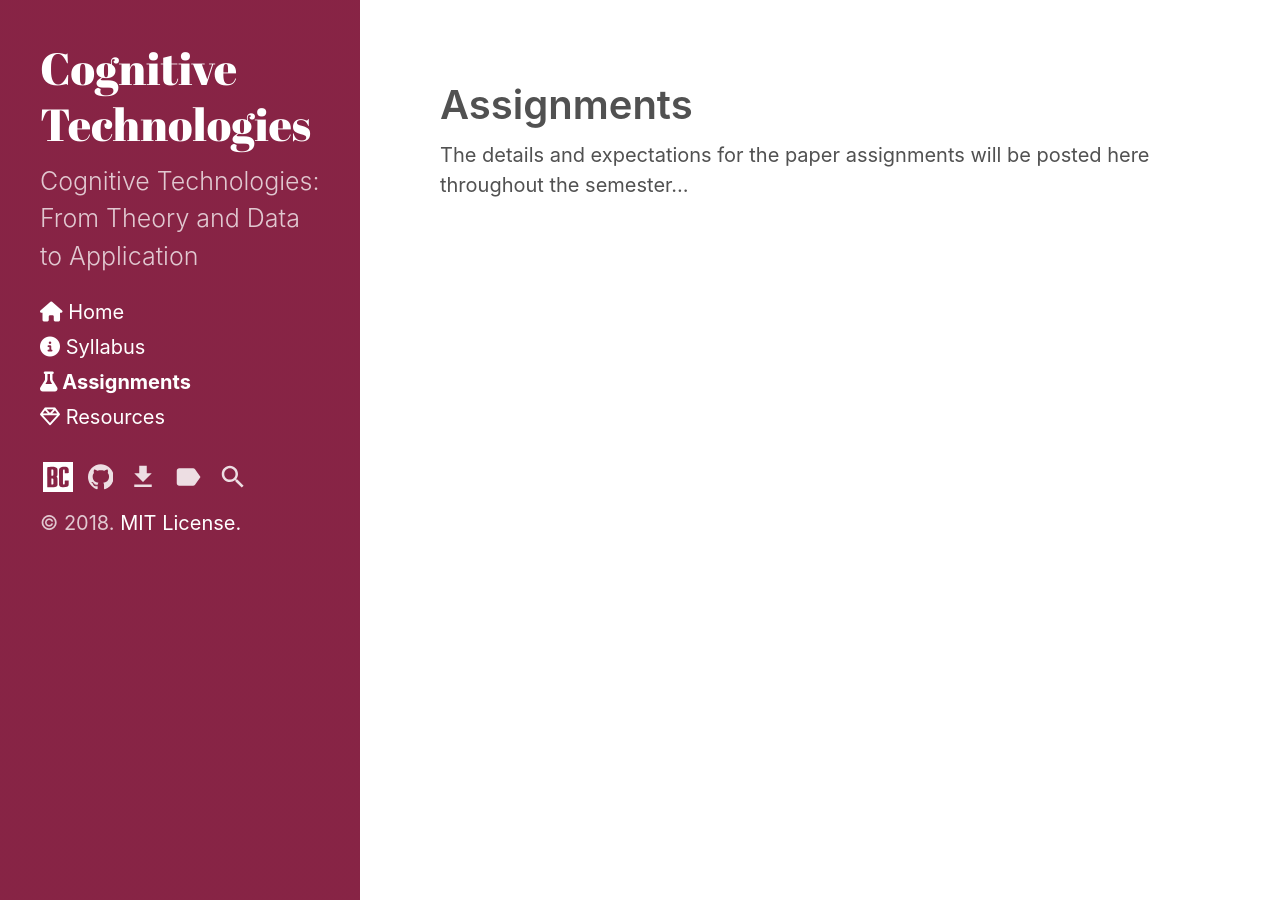
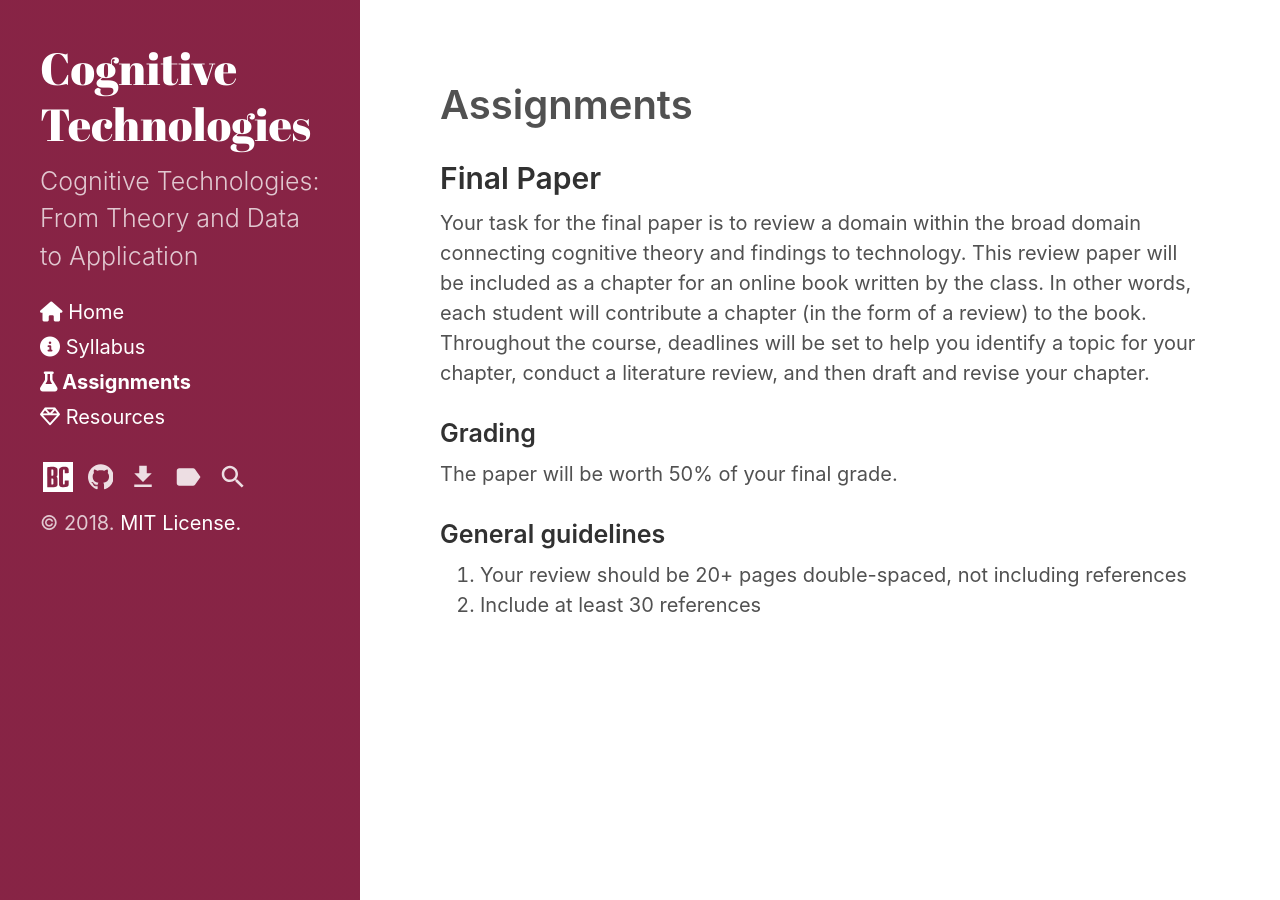
Before and after one commit to CrumpLab/cognitivetechnologies, a Jekyll site: the page built from category/assignments.md, in a window 1280 px wide. Built offline with Jekyll 4.4.1, drawn with Linux system fonts in a browser that asks for light colours; nearby versions of some CDN libraries.

Commit message:
update final paper

```diff
--- a/category/assignments.md
+++ b/category/assignments.md
@@ -5,4 +5,15 @@ sidebar_link: true
 faicon: <i class="fa fa-flask" aria-hidden="true"></i>
 ---
 
-The details and expectations for the paper assignments will be posted here throughout the semester...
+## Final Paper
+
+Your task for the final paper is to review a domain within the broad domain connecting cognitive theory and findings to technology. This review paper will be included as a chapter for an online book written by the class. In other words, each student will contribute a chapter (in the form of a review) to the book. Throughout the course, deadlines will be set to help you identify a topic for your chapter, conduct a literature review, and then draft and revise your chapter.
+
+### Grading
+
+The paper will be worth 50% of your final grade.
+
+### General guidelines
+
+1. Your review should be 20+ pages double-spaced, not including references
+2. Include at least 30 references
```
Also changed, not shown: _posts/2016-08-23-finalpaper.md (deleted, +0 -24 lines).
